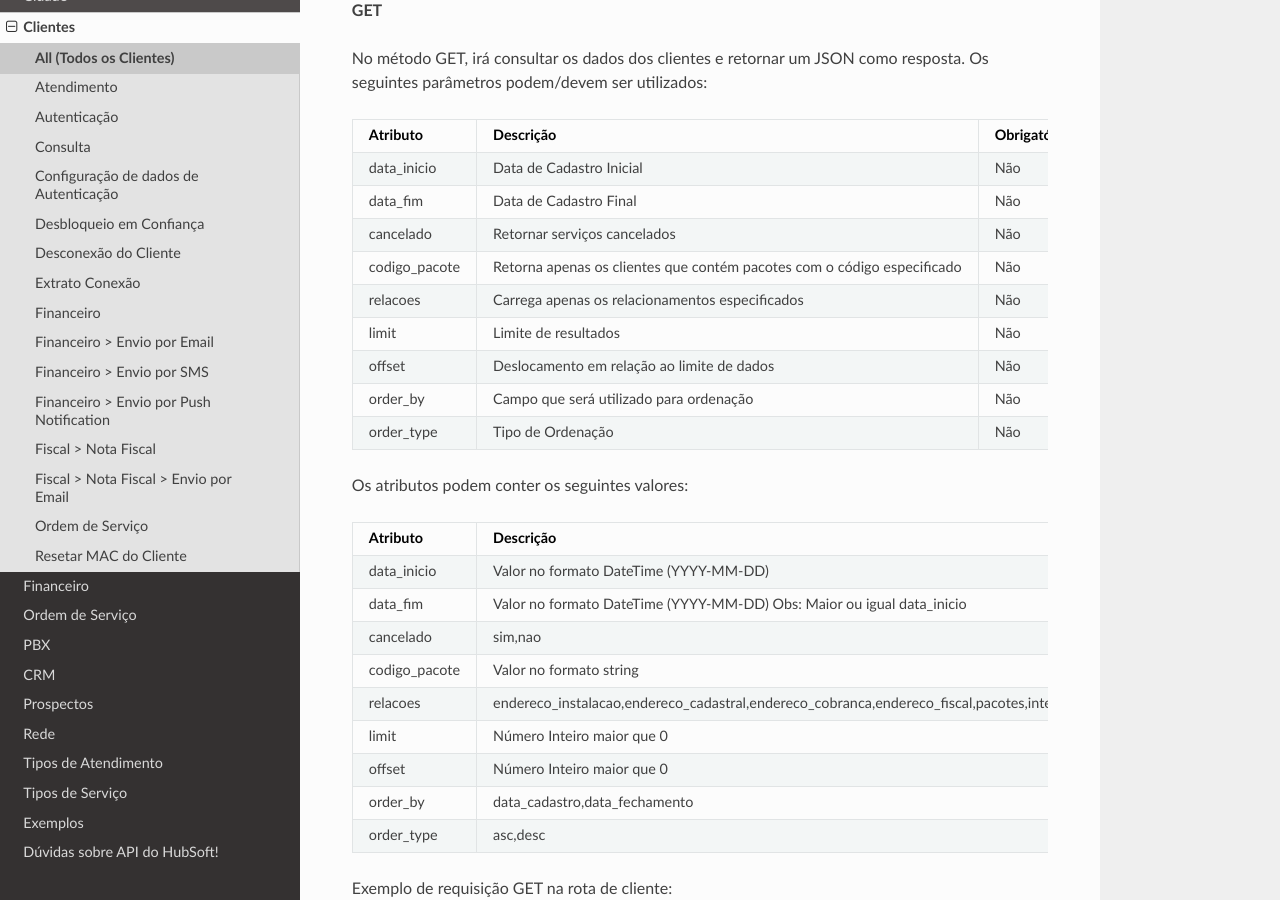
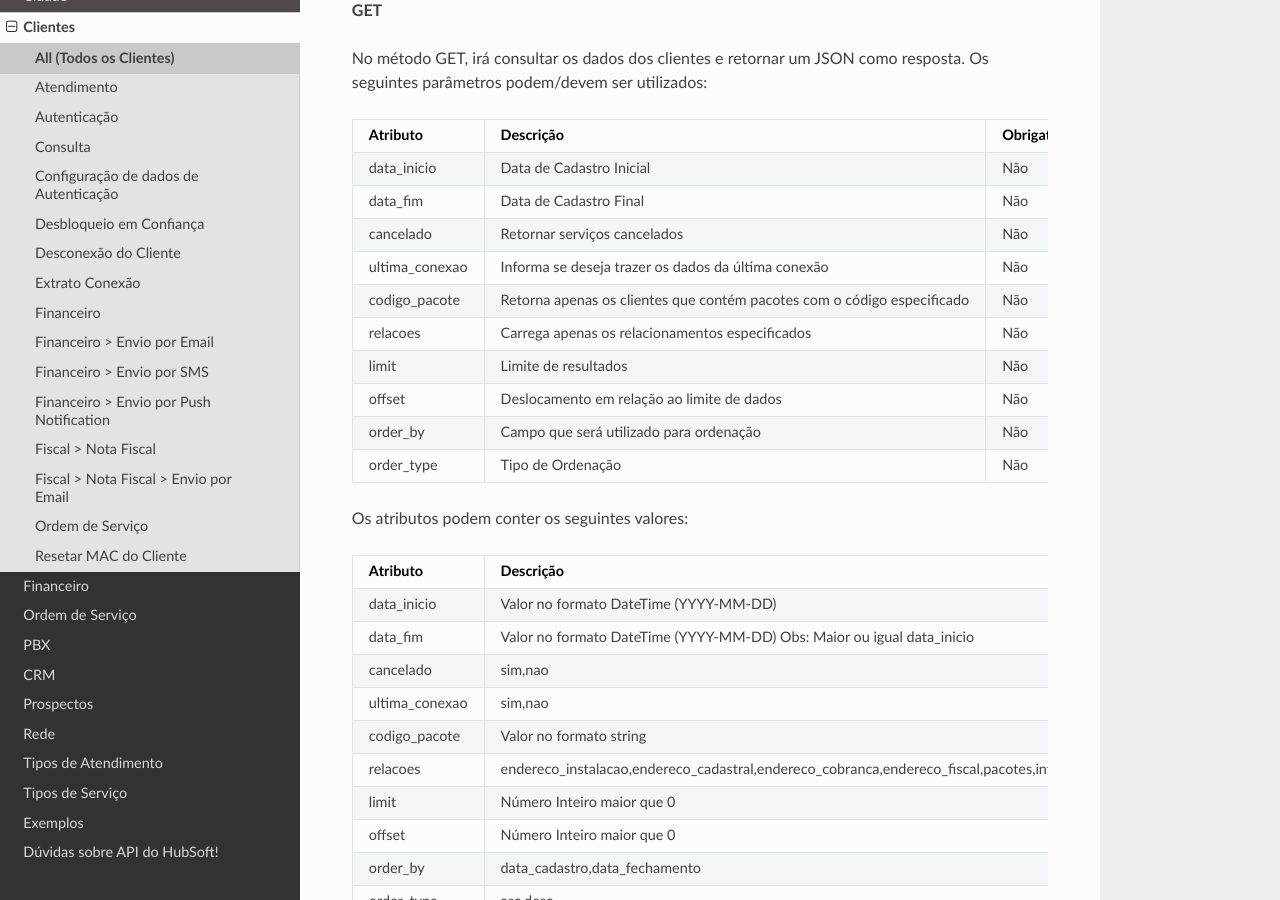
Before and after one commit to hubsoftbrasil/api, a Sphinx documentation site: the page built from docs/source/clientes/all.rst, in a window 1280 px wide and 900 px high, scrolled down 731 px. Built offline with Sphinx 7.4.7 and the Read the Docs theme 2.0.0, drawn with Linux system fonts in a browser that asks for light colours.

Commit message:
add parametro ultima_conexao para clientes/all

```diff
--- a/docs/source/clientes/all.rst
+++ b/docs/source/clientes/all.rst
@@ -42,6 +42,10 @@ Os seguintes parâmetros podem/devem ser utilizados:
       -  Retornar serviços cancelados
       -  Não
 
+   *  -  ultima_conexao
+      -  Informa se deseja trazer os dados da última conexão
+      -  Não
+
    *  -  codigo_pacote
       -  Retorna apenas os clientes que contém pacotes com o código especificado
       -  Não
@@ -84,6 +88,10 @@ Os atributos podem conter os seguintes valores:
       -  Nenhum
 
    *  -  cancelado
+      -  sim,nao
+      -  nao
+
+   *  -  ultima_conexao
       -  sim,nao
       -  nao
 
```
